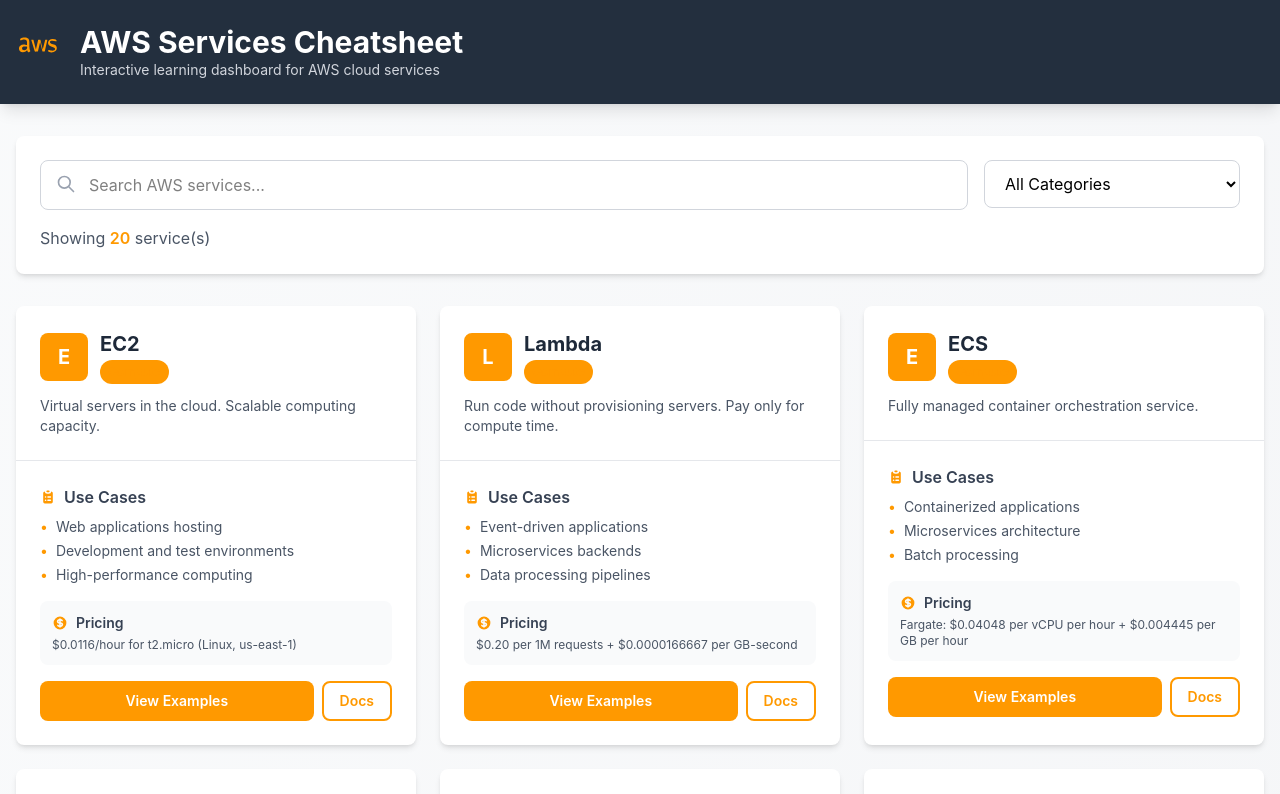
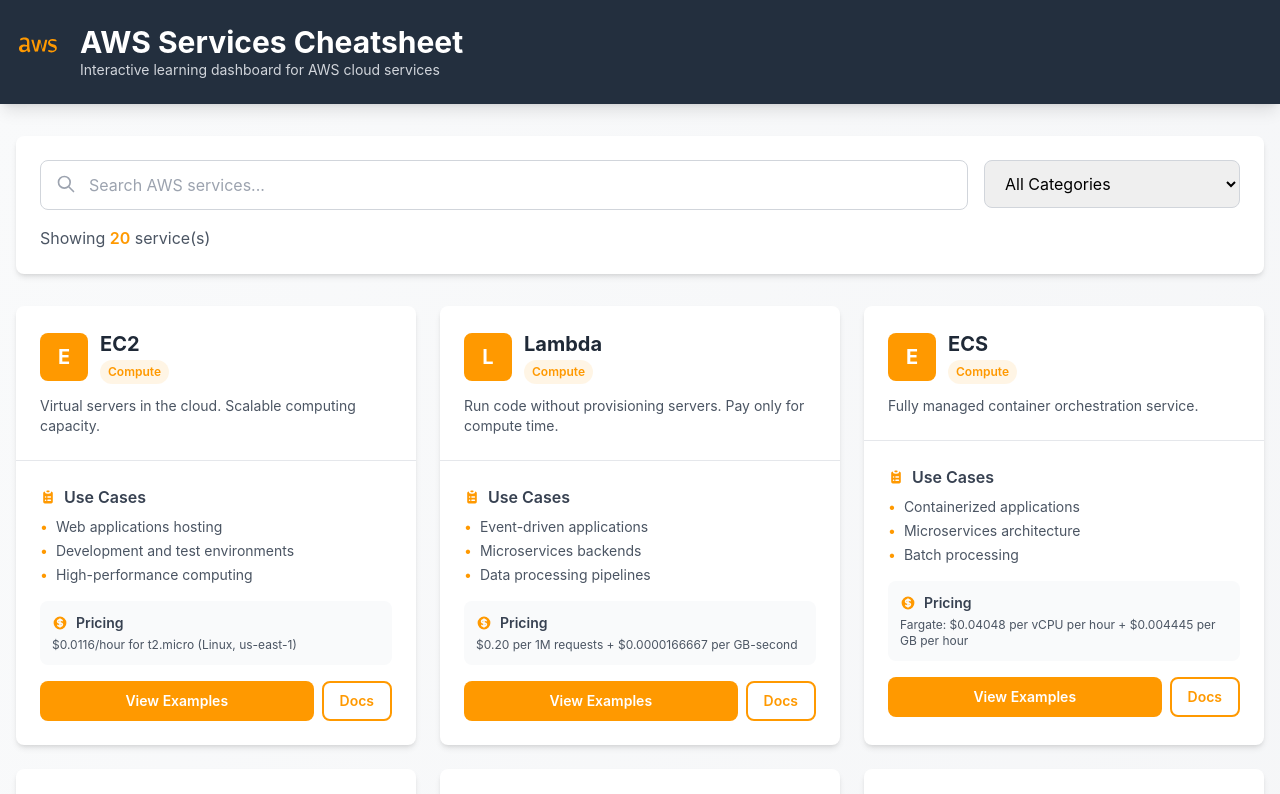
Before and after one commit to YamiCueto/cloud-cheatsheet, an Angular app: page / in a window 1280 px wide. Shown: the top 794 px of the page. Built offline with nearby package versions, Linux system fonts and the light colour scheme.

Commit message:
fix: Migrar a Tailwind CSS v3 para compatibilidad y estilos correctos

```diff
--- a/package.json
+++ b/package.json
@@ -25,7 +25,6 @@
     "@angular/build": "^20.0.0",
     "@angular/cli": "^20.0.0",
     "@angular/compiler-cli": "^20.0.0",
-    "@tailwindcss/postcss": "^4.1.14",
     "@types/jasmine": "~5.1.0",
     "autoprefixer": "^10.4.21",
     "jasmine-core": "~5.7.0",
@@ -34,7 +33,8 @@
     "karma-coverage": "~2.2.0",
     "karma-jasmine": "~5.1.0",
     "karma-jasmine-html-reporter": "~2.1.0",
-    "tailwindcss": "^4.1.14",
+    "postcss": "^8.5.6",
+    "tailwindcss": "^3.4.18",
     "typescript": "~5.8.2"
   }
 }
--- a/postcss.config.js
+++ b/postcss.config.js
@@ -1,5 +1,6 @@
 module.exports = {
   plugins: {
-    '@tailwindcss/postcss': {},
+    tailwindcss: {},
+    autoprefixer: {},
   },
 }
--- a/src/styles.css
+++ b/src/styles.css
@@ -1,9 +1,7 @@
 /* You can add global styles to this file, and also import other style files */
-@import "tailwindcss";
-
-* {
-  box-sizing: border-box;
-}
+@tailwind base;
+@tailwind components;
+@tailwind utilities;
 
 body {
   margin: 0;
@@ -13,24 +11,3 @@ body {
   -webkit-font-smoothing: antialiased;
   -moz-osx-font-smoothing: grayscale;
 }
-
-/* AWS Custom Colors - Using standard CSS for compatibility */
-.bg-aws-dark {
-  background-color: #232F3E;
-}
-
-.bg-aws-orange {
-  background-color: #FF9900;
-}
-
-.text-aws-orange {
-  color: #FF9900;
-}
-
-.border-aws-orange {
-  border-color: #FF9900;
-}
-
-.hover\:bg-aws-orange:hover {
-  background-color: #FF9900;
-}
--- /dev/null
+++ b/tailwind.config.js
@@ -0,0 +1,16 @@
+/** @type {import('tailwindcss').Config} */
+module.exports = {
+  content: [
+    "./src/**/*.{html,ts}",
+  ],
+  theme: {
+    extend: {
+      colors: {
+        'aws-orange': '#FF9900',
+        'aws-dark': '#232F3E',
+        'aws-light': '#F7F7F7',
+      },
+    },
+  },
+  plugins: [],
+}
```
Also changed, not shown: 1 other file (tests, documents, lock files or other folders).
